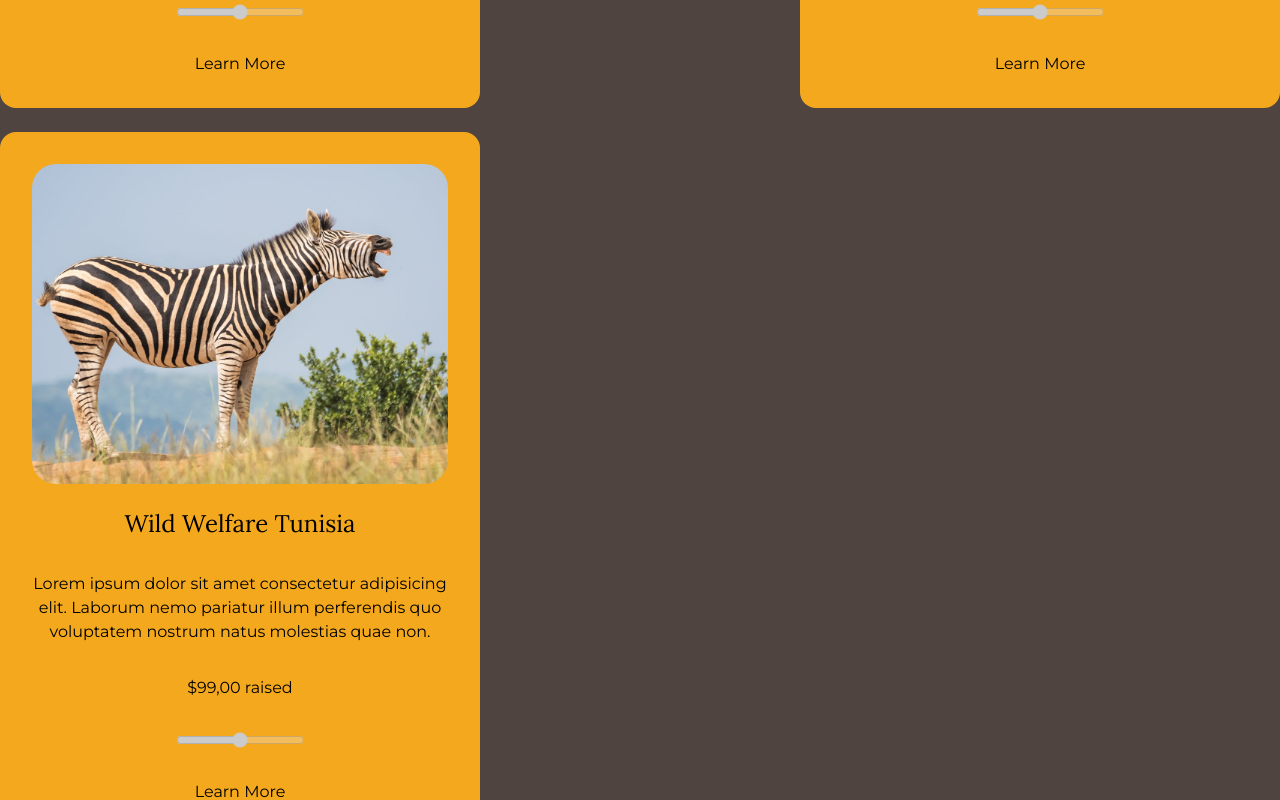
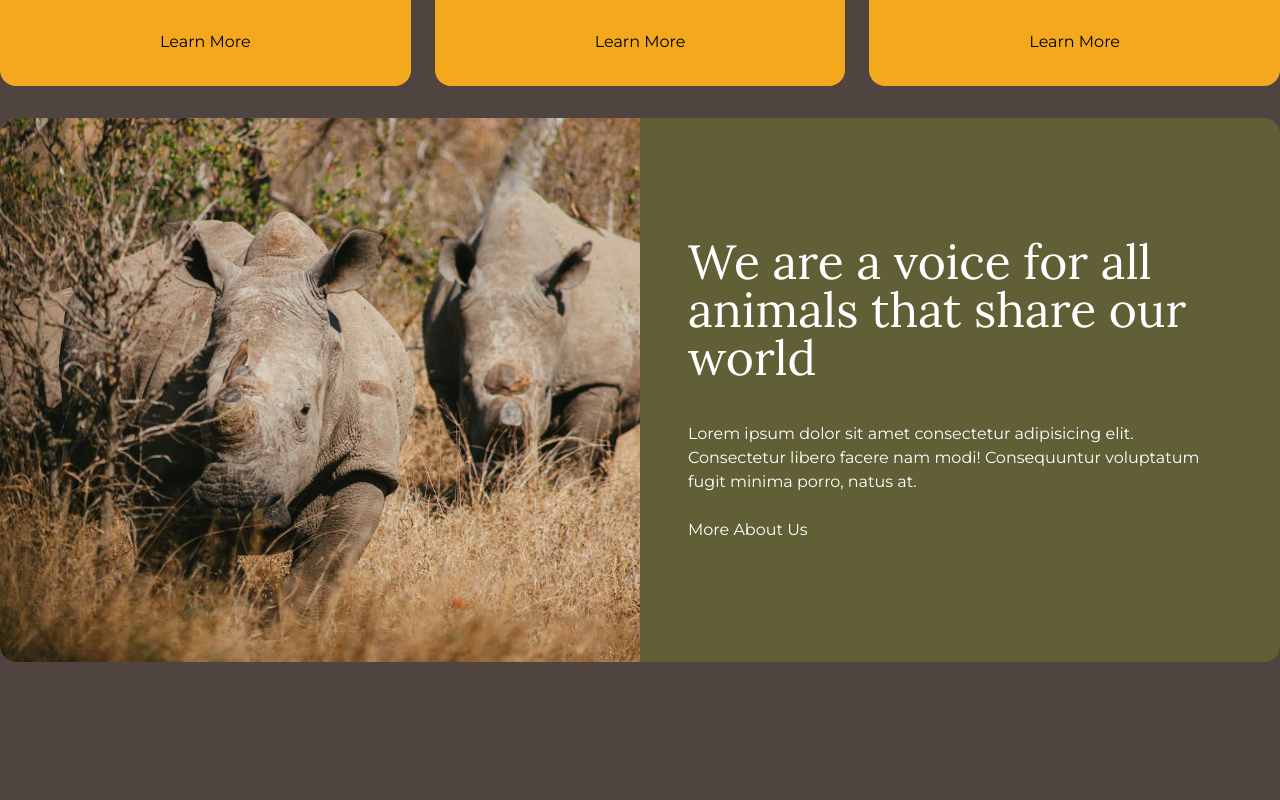
Before and after one commit to kharljhon14/beyond-earth, a React (Vite) app: page / in a window 1280 px wide. Shown: the part 1540-2340 px from the top of the page. After the commit the page ends 2202 px from the top, so only its background shows below. Built offline with nearby package versions, Linux system fonts and the light colour scheme.

Commit message:
[Style] Update project card

```diff
--- a/src/features/about-us.tsx
+++ b/src/features/about-us.tsx
@@ -9,7 +9,8 @@ export default function AboutUs() {
             alt="Rhinos"
           />
         </div>
-        <div className="w-full p-12 text-white flex h-full justify-center flex-col gap-6">
+        <div className="w-full ">
+          <div className="p-6 lg:p-12 text-white flex h-full justify-center flex-col gap-6">
             <h2 className="text-2xl lg:text-5xl mb-4 font-[lora]">
               We are a voice for all animals that share our world
             </h2>
@@ -22,6 +23,7 @@ export default function AboutUs() {
             </div>
           </div>
         </div>
+      </div>
     </section>
   );
 }
--- a/src/features/project-card.tsx
+++ b/src/features/project-card.tsx
@@ -1,14 +1,15 @@
 export default function ProjectCard() {
   return (
-    <div className="bg-[#f4a81e] p-8 rounded-2xl w-full lg:w-[30rem]">
-      <div className="mb-6 overflow-hidden rounded-3xl">
+    <div className="bg-[#f4a81e] overflow-hidden rounded-2xl w-full max-w-lg">
+      <div className="mb-6 overflow-hidden ">
         <img
-          className="object-cover h-[20rem] w-full"
+          className="object-cover w-full"
           src="/images/zebra.jpg"
           alt=""
         />
       </div>
-      <div className="flex flex-col items-center text-center gap-8">
+      <div className="">
+        <div className="p-6 lg:p-8 flex flex-col items-center text-center gap-8">
           <h4 className="font-[lora] text-2xl">Wild Welfare Tunisia</h4>
           <p>
             Lorem ipsum dolor sit amet consectetur adipisicing elit. Laborum nemo pariatur illum
@@ -23,5 +24,6 @@ export default function ProjectCard() {
           <button>Learn More</button>
         </div>
       </div>
+    </div>
   );
 }
--- a/src/features/projects.tsx
+++ b/src/features/projects.tsx
@@ -9,7 +9,7 @@ export default function Projects() {
           Lorem ipsum dolor sit amet consectetur adipisicing elit. Nesciunt, mollitia.
         </p>
       </div>
-      <div className="flex flex-wrap gap-6 md:flex-row lg:justify-between justify-center">
+      <div className="flex gap-6 flex-col lg:flex-row lg:justify-between justify-center items-center">
         <ProjectCard />
         <ProjectCard />
         <ProjectCard />
```
Lines whose indentation alone changed are shown as unchanged.
